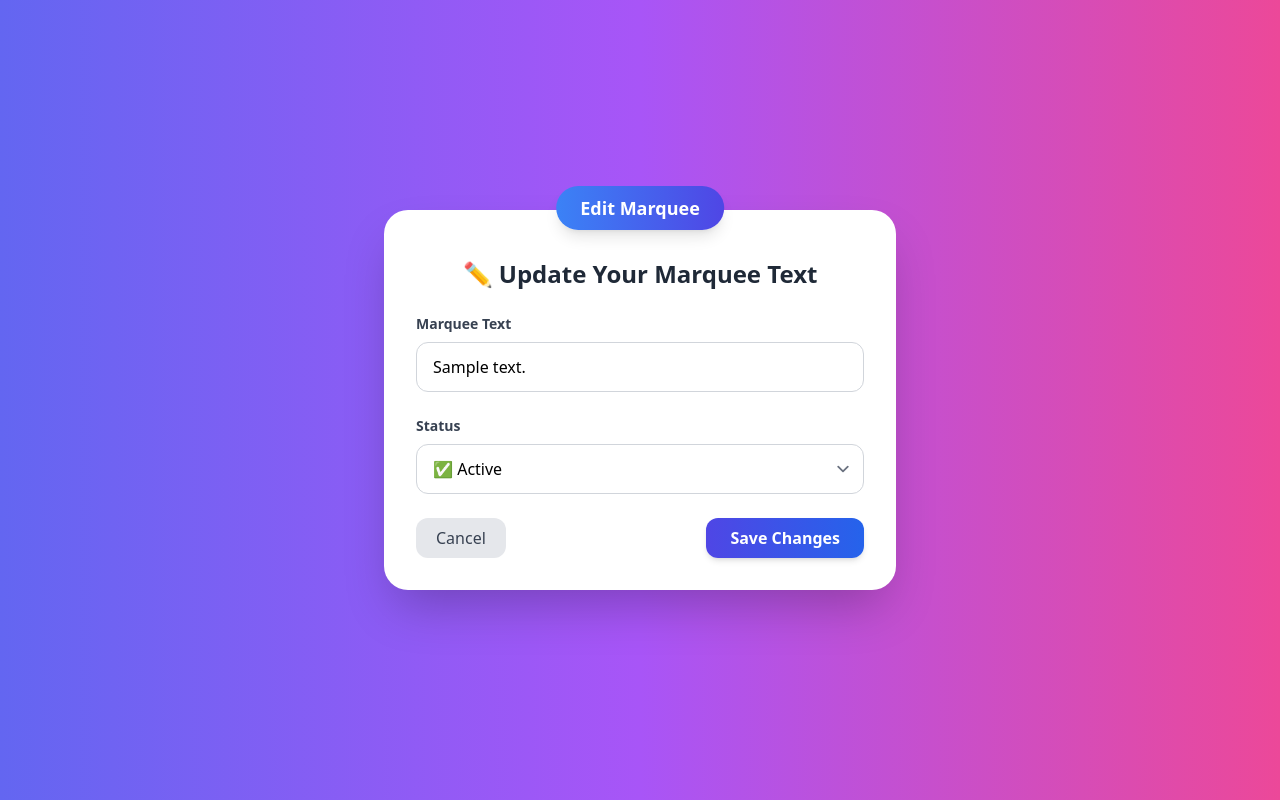
After one commit to Goa-Matka/goamatkaa.in, a Flask app: page /marquee/edit/1 in a window 1280 px wide. The commit adds this page. Run offline with Flask 3, Linux system fonts and the light colour scheme; tables that the repository leaves empty hold one stand-in row (values such as "Sample post"); some libraries are stand-ins or nearby versions.

Commit message:
marquee add

```diff
--- a/app.py
+++ b/app.py
@@ -39,7 +39,8 @@ db = SQLAlchemy(app)
 # 05:00 PM
 # 06:00 PM
 # 07:00 PM
-# db.create_all()
+
+
 
 
 class Result(db.Model):
@@ -78,20 +79,82 @@ class Extra(db.Model):
     date = db.Column(db.String(30), nullable=False)
 
 
+
+
+class MarqueeText(db.Model):
+    __tablename__ = "marquee_texts"
+    id = db.Column(db.Integer, primary_key=True)
+    text = db.Column(db.String(255), nullable=False)
+    is_active = db.Column(db.Boolean, default=True)  # active/inactive status
+    created_at = db.Column(db.DateTime, server_default=db.func.now())
+
+with app.app_context():
+    db.create_all()
+
+
 # Get the admin password from the environment variable
 ADMIN_PASSWORD = os.getenv('ADMIN_PASSWORD')
 
 
-# @app.route('/delete_old_results', methods=['POST'])
-# def delete_old_results():
-#     old_results = datetime.now(timezone("Asia/Kolkata")) - relativedelta(months=2)
-#     old_results = old_results.strftime('%d-%m-%Y')
-#     old_results = Result.query.filter(Result.date.like(f"%{old_results}%")).all()
 
-#     if old_results:
-#         for data in old_results:
-#             db.session.delete(data)
-#         db.session.commit()
+
+
+@app.route("/add_marquee", methods=["GET", "POST"])
+def add_marquee():
+    if request.method == "POST":
+        text = request.form.get("marquee_text")
+        status = request.form.get("status") == "active"  # checkbox/radio
+
+        if text:
+            new_text = MarqueeText(text=text, is_active=status)
+            db.session.add(new_text)
+            db.session.commit()
+            flash("Marquee text added successfully!", "success")
+        return redirect(url_for("add_marquee"))
+
+    marquee_texts = MarqueeText.query.all()
+    return render_template("add_marquee.html", marquee_texts=marquee_texts)
+
+
+
+
+
+
+# Edit Marquee Text
+@app.route("/marquee/edit/<int:id>", methods=["GET", "POST"])
+def edit_marquee(id):
+    marquee = MarqueeText.query.get_or_404(id)
+
+    if request.method == "POST":
+        marquee.text = request.form.get("marquee_text")
+        marquee.is_active = True if request.form.get("status") == "active" else False
+        db.session.commit()
+        # flash("✅ Marquee text updated!", "success")
+        return redirect(url_for("admin"))
+
+    return render_template("edit_marquee.html", marquee=marquee)
+
+
+# Delete Marquee Text
+@app.route("/marquee/delete/<int:id>", methods=["POST"])
+def delete_marquee(id):
+    marquee = MarqueeText.query.get_or_404(id)
+    db.session.delete(marquee)
+    db.session.commit()
+    flash("❌ Marquee text deleted!", "info")
+    return redirect(url_for("admin"))
+
+
+
+
+
+
+
+
+
+
+
+
 
 @app.route('/delete_old_results', methods=['GET', 'POST'])
 def delete_old_results():
@@ -264,7 +327,7 @@ def home():
     g_night_result6 = Extra.query.filter_by(date=g_night_6).first()
 
     g_night_results = [g_night_result0, g_night_result1, g_night_result2, g_night_result3, g_night_result4, g_night_result5, g_night_result6]
-
+    active_texts = MarqueeText.query.filter_by(is_active=True).all()
     start_time = {
     'slot1' : now.replace(hour=10, minute=0, second=0, microsecond=0),
     'slot2' : now.replace(hour=11, minute=0, second=0, microsecond=0),
@@ -291,7 +354,7 @@ def home():
     'slot10' : now.replace(hour=19, minute=55, second=0, microsecond=0),
     }
 
-    return render_template('index.html', g_matka_results=g_matka_results, g_night_results=g_night_results, results=results, extra=daily_extra, now=now, start_time=start_time, end_time=end_time, daily_data=daily_data, title="Fastest and Live Online Goa Satta Result only at goamatkaa.in")
+    return render_template('index.html', texts=active_texts, g_matka_results=g_matka_results, g_night_results=g_night_results, results=results, extra=daily_extra, now=now, start_time=start_time, end_time=end_time, daily_data=daily_data, title="Fastest and Live Online Goa Satta Result only at goamatkaa.in")
 
 
 @app.route("/admin_auth", methods=['GET', 'POST'])
@@ -307,15 +370,37 @@ def admin_auth():
     return render_template('login.html', title="Admin Login")
 
 
-@app.route("/admin")
+@app.route("/admin", methods=["GET", "POST"])
 def admin():
-    if 'admin' in session:
-        now = datetime.now(timezone("Asia/Kolkata"))
-        currentday = now.strftime('%d-%b-%Y(%a)')
-        daily_data = Result.query.filter_by(date=currentday).first()
-        daily_extra = Extra.query.filter_by(date=currentday).first()
-        return render_template('admin.html', daily_data=daily_data, daily_extra=daily_extra, title="Admin Panel")
-    return redirect(url_for('admin_auth'))
+    if 'admin' not in session:
+        return redirect(url_for('admin_auth'))
+
+    now = datetime.now(timezone("Asia/Kolkata"))
+    currentday = now.strftime('%d-%b-%Y(%a)')
+    daily_data = Result.query.filter_by(date=currentday).first()
+    daily_extra = Extra.query.filter_by(date=currentday).first()
+
+    # Handle form submission
+    if request.method == "POST":
+        text = request.form.get("marquee_text")
+        if text:
+            new_text = MarqueeText(text=text, is_active=True)
+            db.session.add(new_text)
+            db.session.commit()
+            flash("✅ Marquee text added successfully!", "success")
+        return redirect(url_for("admin"))  # refresh page after submit
+
+    # Load existing marquee texts
+    marquee_texts = MarqueeText.query.all()
+
+    return render_template(
+        'admin.html',
+        daily_data=daily_data,
+        daily_extra=daily_extra,
+        marquee_texts=marquee_texts,
+        title="Admin Panel"
+    )
+
 
 @app.route("/admin/gsc")
 def show_gsc_data():
--- /dev/null
+++ b/templates/edit_marquee.html
@@ -0,0 +1,72 @@
+<!DOCTYPE html>
+<html lang="en">
+<head>
+  <meta charset="UTF-8">
+  <meta name="viewport" content="width=device-width, initial-scale=1.0">
+  <title>Edit Marquee</title>
+  <!-- Tailwind CDN -->
+  <script src="https://cdn.tailwindcss.com?plugins=forms,typography,aspect-ratio,line-clamp"></script>
+</head>
+<body class="min-h-screen flex items-center justify-center bg-gradient-to-r from-indigo-500 via-purple-500 to-pink-500 py-10 px-4">
+
+  <!-- Card -->
+  <div class="max-w-lg w-full bg-white shadow-2xl rounded-3xl p-8 relative">
+
+    <!-- Fancy top accent -->
+    <div class="absolute -top-6 left-1/2 transform -translate-x-1/2 bg-gradient-to-r from-blue-500 to-indigo-600 text-white text-lg font-bold px-6 py-2 rounded-full shadow-lg">
+      Edit Marquee
+    </div>
+
+    <!-- Header -->
+    <h2 class="text-2xl font-extrabold text-gray-800 mt-4 mb-6 text-center">
+      ✏️ Update Your Marquee Text
+    </h2>
+
+    <!-- Edit form -->
+    <form method="POST" action="{{ url_for('edit_marquee', id=marquee.id) }}" class="space-y-6">
+
+      <!-- Input field -->
+      <div>
+        <label class="block text-sm font-semibold text-gray-700 mb-2">
+          Marquee Text
+        </label>
+        <input
+          type="text"
+          name="marquee_text"
+          value="{{ marquee.text }}"
+          required
+          class="w-full px-4 py-3 border border-gray-300 rounded-xl focus:ring-2 focus:ring-indigo-500 focus:border-indigo-500 outline-none"
+        />
+      </div>
+
+      <!-- Toggle active/inactive -->
+      <div>
+        <label class="block text-sm font-semibold text-gray-700 mb-2">
+          Status
+        </label>
+        <select
+       name="status" ...
+          class="w-full px-4 py-3 border border-gray-300 rounded-xl focus:ring-2 focus:ring-indigo-500 focus:border-indigo-500 outline-none">
+          <option value="active" {% if marquee.is_active %}selected{% endif %}>✅ Active</option>
+          <option value="inactive" {% if not marquee.is_active %}selected{% endif %}>❌ Inactive</option>
+        </select>
+      </div>
+
+      <!-- Buttons -->
+      <div class="flex items-center justify-between">
+        <a href="{{ url_for('admin') }}"
+           class="px-5 py-2 rounded-xl bg-gray-200 text-gray-700 font-medium hover:bg-gray-300 transition">
+          Cancel
+        </a>
+        <button
+          type="submit"
+          class="px-6 py-2 rounded-xl bg-gradient-to-r from-indigo-600 to-blue-600 text-white font-semibold hover:opacity-90 shadow-md transition">
+          Save Changes
+        </button>
+      </div>
+    </form>
+
+  </div>
+
+</body>
+</html>
```
Also changed, not shown: templates/admin.html (+21 -23 lines), templates/index.html (+15 -104 lines), instance/resultsDatabase.db.
